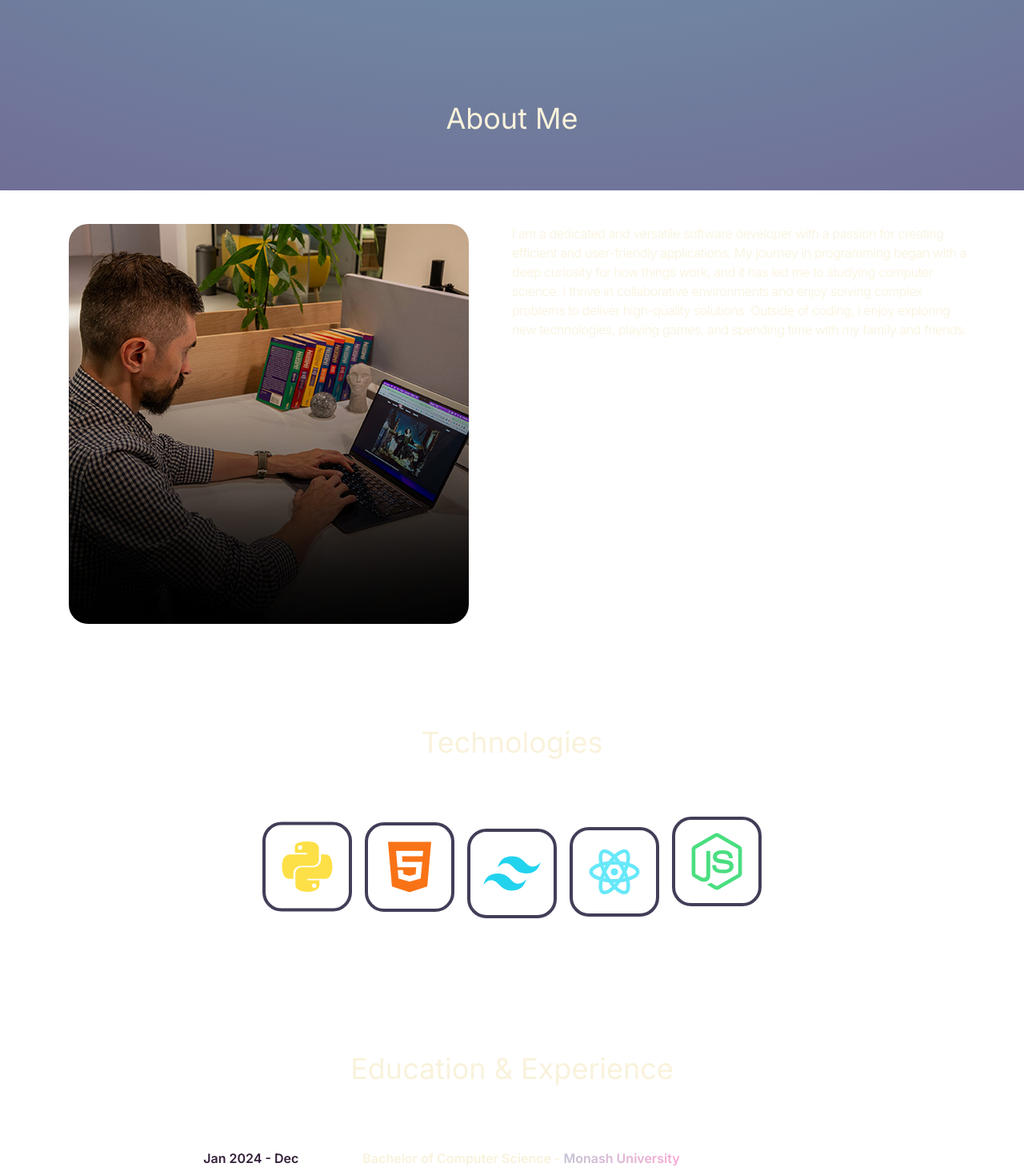
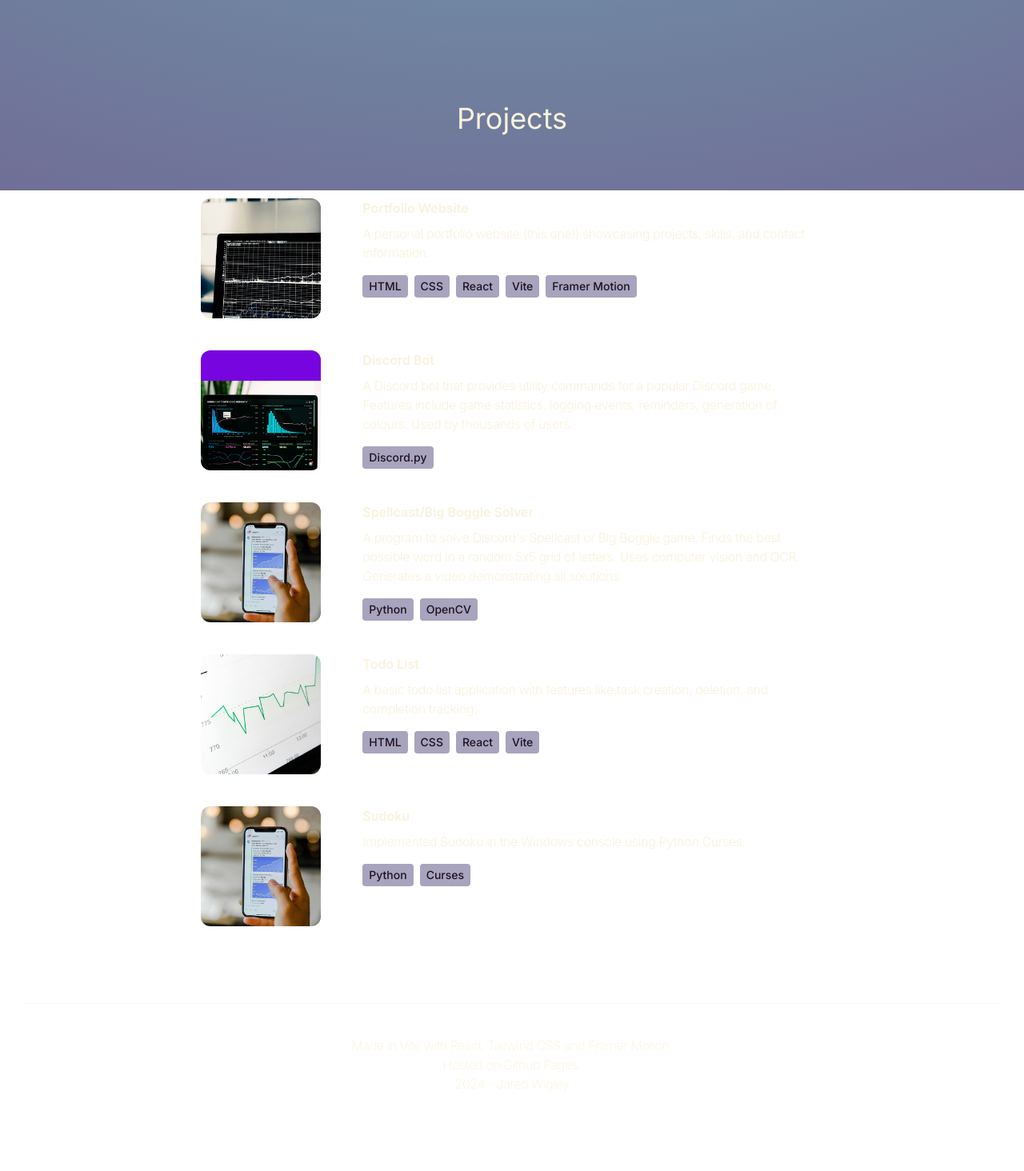
Before and after one commit to jaredabw/jaredabw.github.io, a React (Vite) app: page / in a window 1280 px wide. Shown: the part 562-2026 px from the top of the page at 80% size. After the commit the page ends 1969 px from the top, so only its background shows below. Built offline with nearby package versions, Linux system fonts and the light colour scheme.

Commit message:
hide about, technologies, experiences components

```diff
--- a/src/App.jsx
+++ b/src/App.jsx
@@ -18,9 +18,9 @@ const App = () => {
         <div className="container mx-auto px-8">
           <Navbar />
           <Hero />
-          <About />
+          {/* <About />
           <Technologies />
-          <Experiences />
+          <Experiences /> */}
           <Projects />
           <Footer />
         </div>
```
